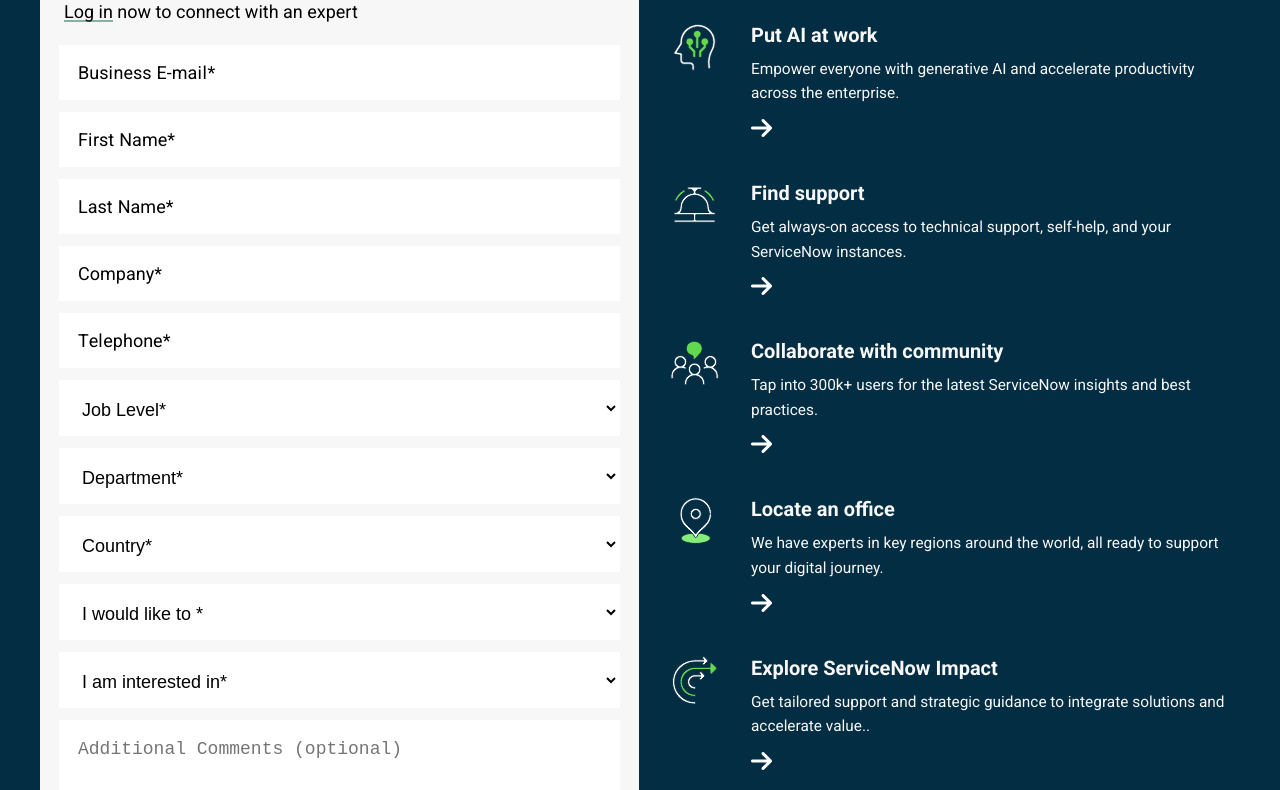
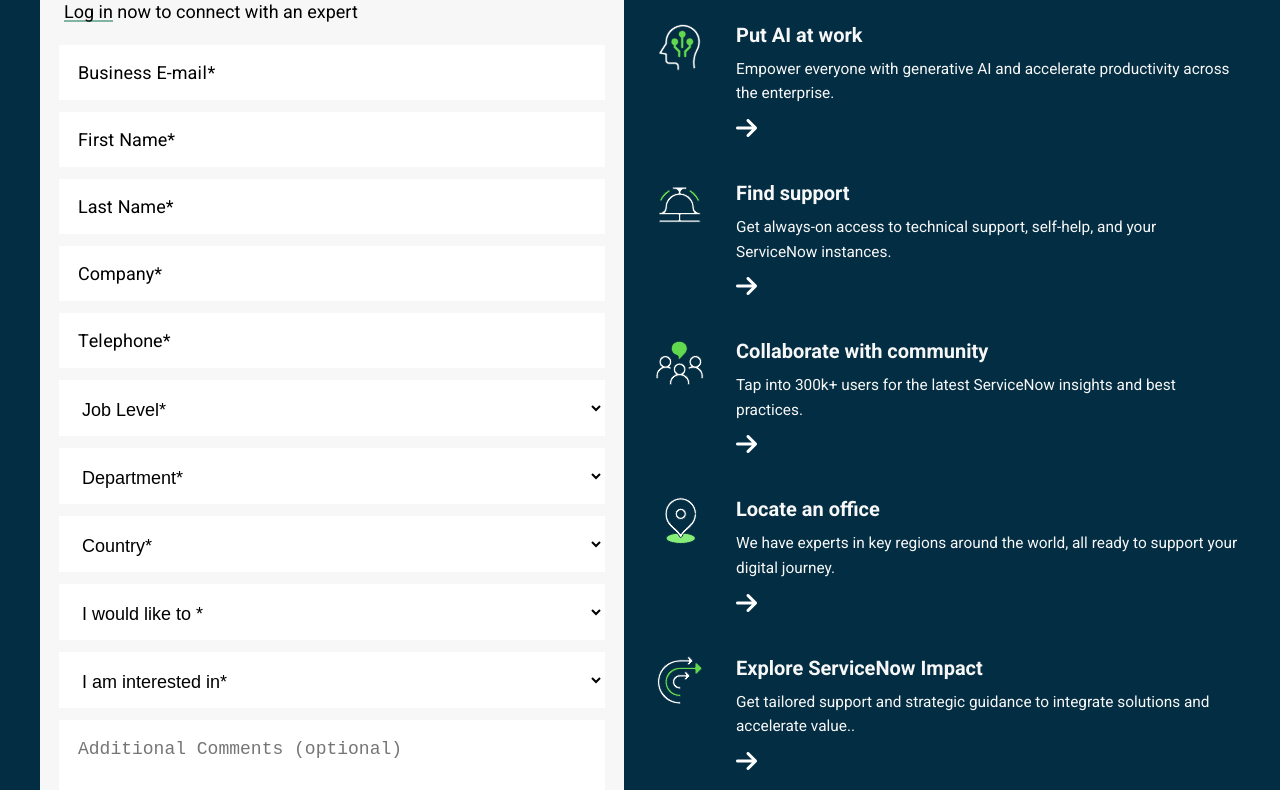
Before and after one commit to aman099/service_now_contact_us, a plain HTML site: page index.html in a window 1280 px wide. Shown: the part 167-957 px from the top of the page. Drawn offline with Linux system fonts and the light colour scheme.

Commit message:
third commit

```diff
--- a/style.css
+++ b/style.css
@@ -47,6 +47,10 @@
 }
 .hero-section .hero-subtitle span:hover::before {
 	height: 20px;
+}
+.hero-section .hero-left,
+.hero-section .hero-right {
+	flex: 1;
 }
 .hero-section .hero-left {
 	width: 60%;
```
